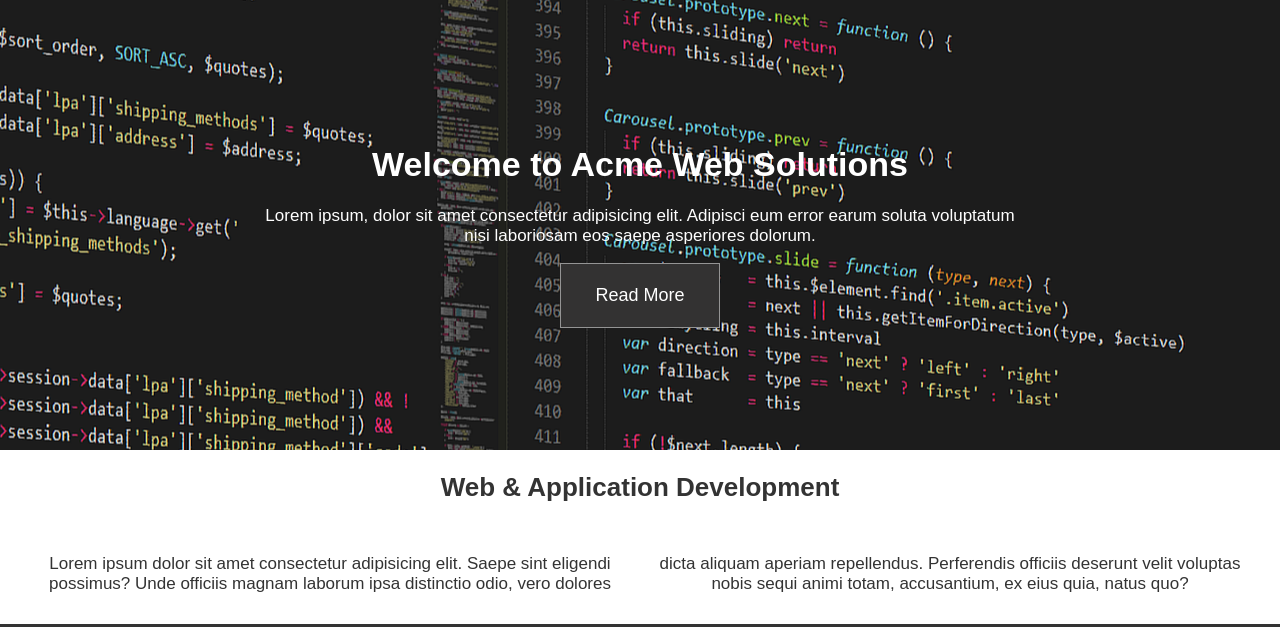
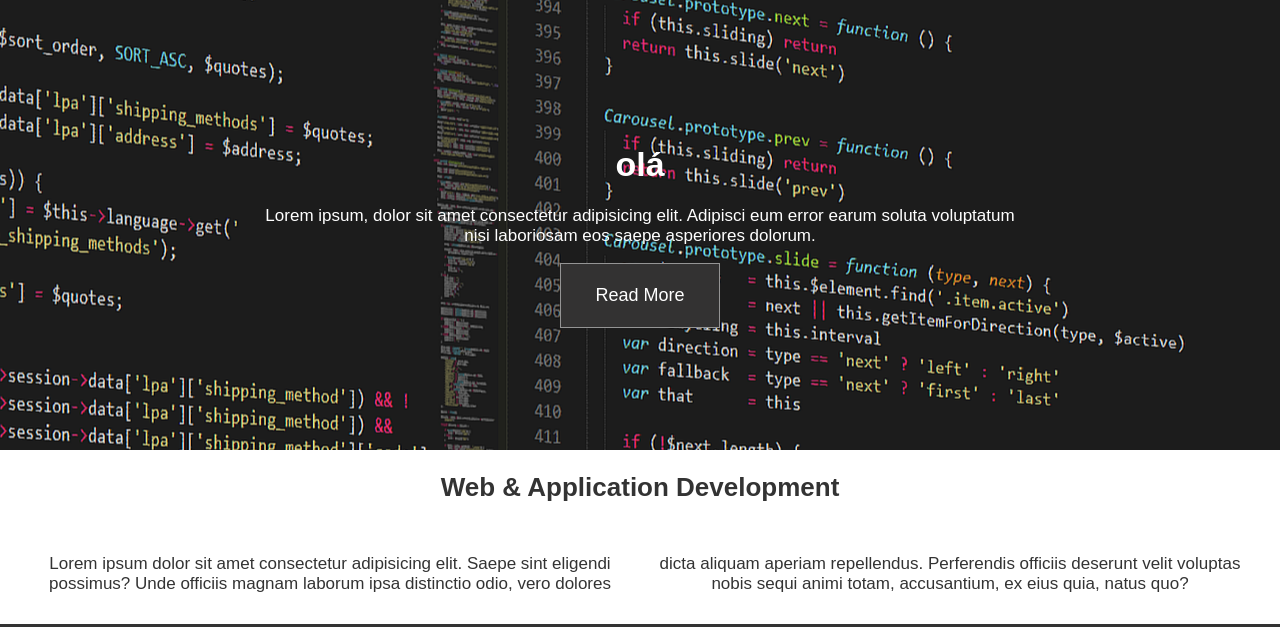
Before and after one commit to EliasVasques/landing-page-responsivo, a plain HTML site: page index.html in a window 1280 px wide. Shown: the top 627 px of the page. Drawn offline with Linux system fonts and the light colour scheme.

Commit message:
mudanca h1

```diff
--- a/index.html
+++ b/index.html
@@ -12,7 +12,7 @@
 <body>
     <header>
         <div>
-            <h1>Welcome to Acme Web Solutions</h1>
+            <h1>olá</h1>
             <p>Lorem ipsum, dolor sit amet consectetur adipisicing elit. Adipisci eum error earum soluta voluptatum nisi laboriosam eos saepe asperiores dolorum.</p>
             <a href="#area2"><button>Read More</button></a>
         </div>
```
